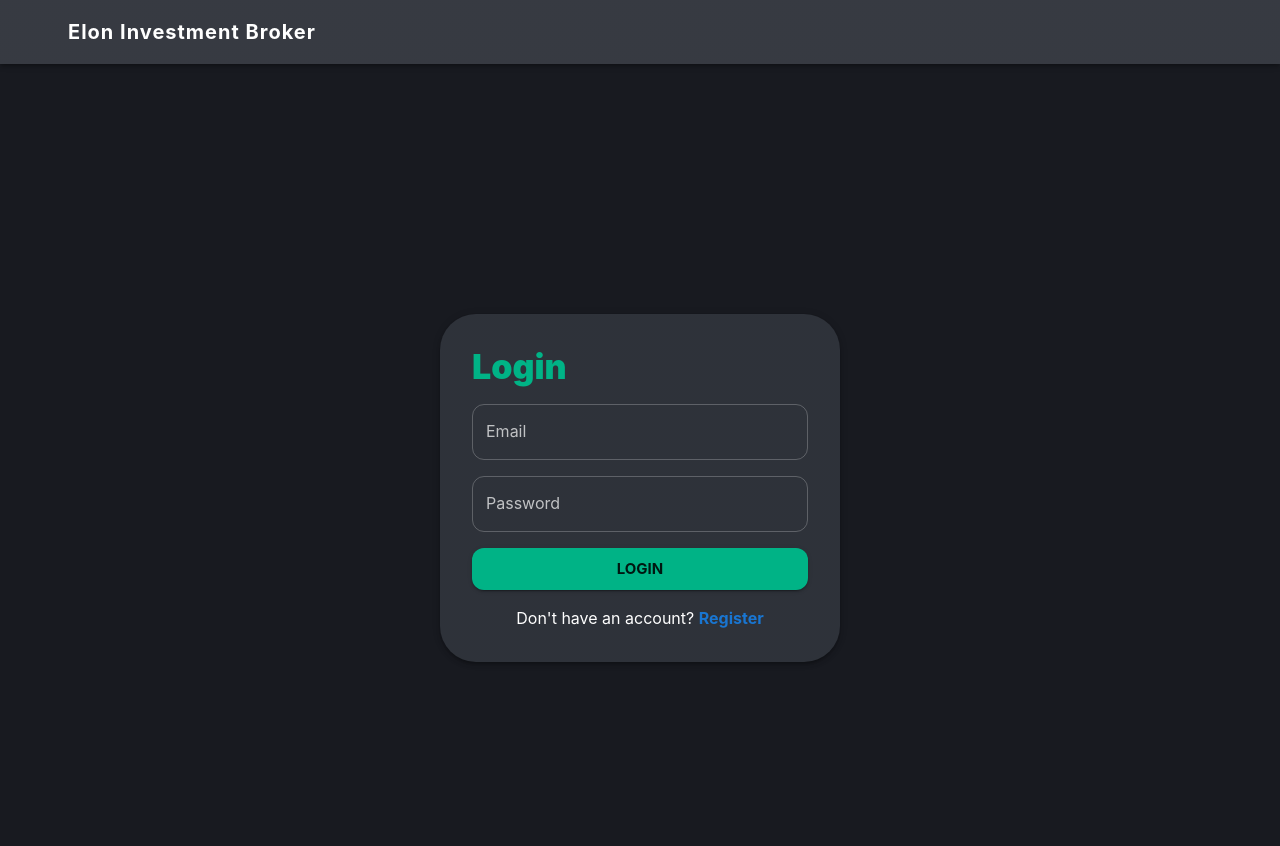
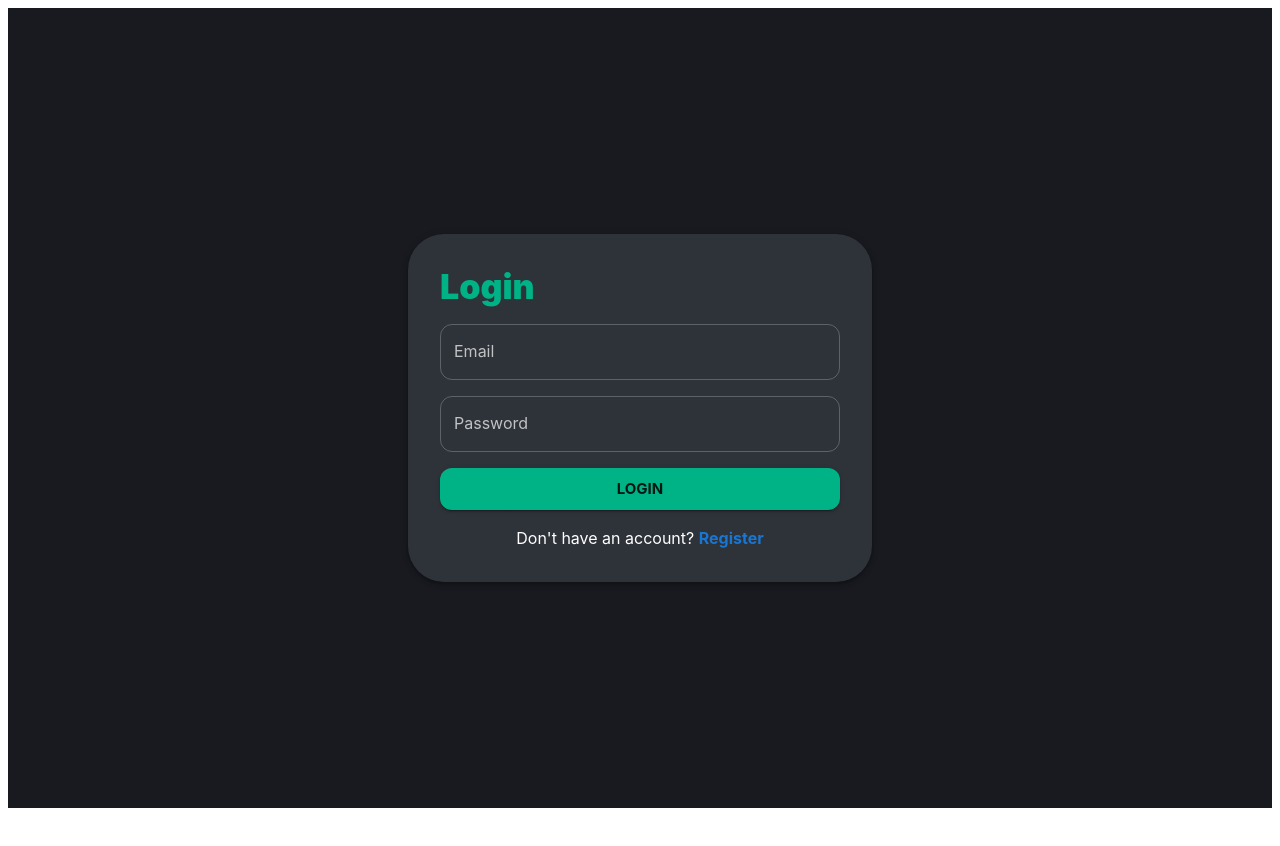
Before and after one commit to Diateck/crypto-forex-frontend-, a React (Vite) app: page /login in a window 1280 px wide. Shown: the top 846 px of the page. After the commit the page ends 816 px from the top, so only its background shows below. Built offline with nearby package versions, Linux system fonts and the light colour scheme; some icons are missing.

Commit message:
Update App.jsx

```diff
--- a/src/App.jsx
+++ b/src/App.jsx
@@ -107,11 +107,29 @@ function RequireAuth({ children }) {
   return children;
 }
 
+
 function AppContent() {
   const location = useLocation();
   const [drawerOpen, setDrawerOpen] = useState(false);
   const handleDrawerOpen = () => setDrawerOpen(true);
   const handleDrawerClose = () => setDrawerOpen(false);
+
+  // Check if current route is login or register
+  const isAuthPage = location.pathname === '/login' || location.pathname === '/register';
+
+  if (isAuthPage) {
+    // Render only the auth page, no AppBar/Drawer
+    return (
+      <Box sx={{ minHeight: '100vh', bgcolor: 'background.default' }}>
+        <Routes>
+          <Route path="/login" element={<Login />} />
+          <Route path="/register" element={<Register />} />
+        </Routes>
+      </Box>
+    );
+  }
+
+  // ...existing code for dashboard pages...
   return (
     <Box sx={{ display: 'flex', minHeight: '100vh', bgcolor: 'background.default' }}>
       <CssBaseline />
@@ -185,8 +203,6 @@ function AppContent() {
         <Toolbar />
         <Routes>
           <Route path="/dashboard" element={<RequireAuth><Dashboard /></RequireAuth>} />
-          <Route path="/register" element={<Register />} />
-          <Route path="/login" element={<Login />} />
           <Route path="/dashboard/deposits" element={<RequireAuth><Deposits /></RequireAuth>} />
           <Route path="/dashboard/withdrawals" element={<RequireAuth><Withdrawals /></RequireAuth>} />
           <Route path="/dashboard/trade" element={<RequireAuth><Trade /></RequireAuth>} />
```
